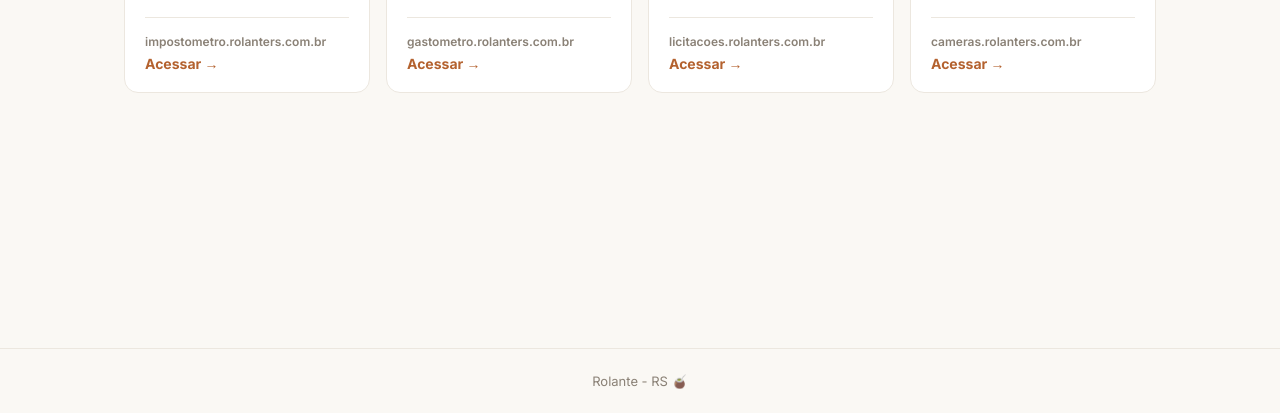
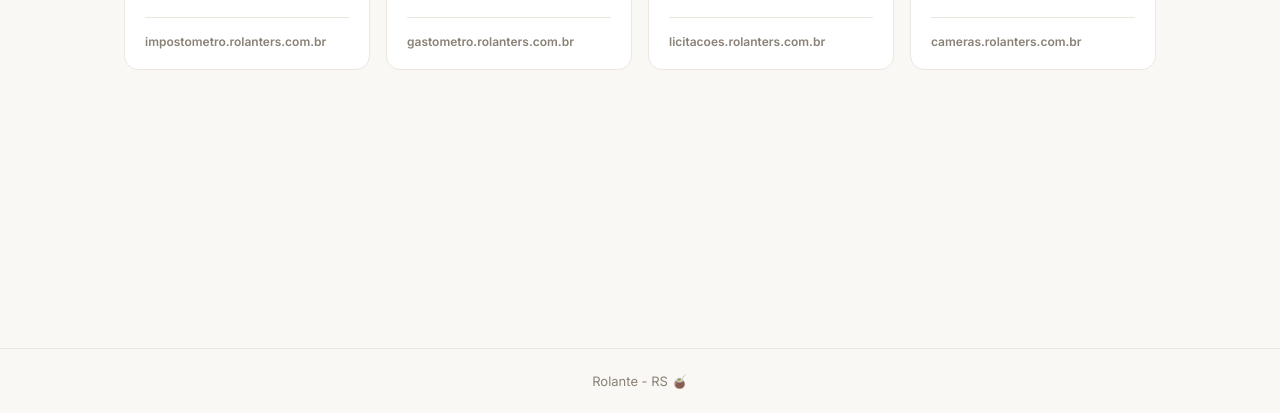
Before and after one commit to filipesfbr/portal-rolante, a plain HTML site: page index.html in a window 1280 px wide. Shown: the part 387-800 px from the top of the page. Drawn offline with Linux system fonts and the light colour scheme.

Commit message:
feat: remove o "Acessar →" dos cartões
Co-Authored-By: Claude Opus 5.5 <noreply@anthropic.com>

```diff
--- a/index.html
+++ b/index.html
@@ -52,7 +52,6 @@
       </div>
       <div class="rodape-cartao">
         <span class="dominio">impostometro.rolanters.com.br</span>
-        <span class="acessar">Acessar →</span>
       </div>
     </a>
 
@@ -67,7 +66,6 @@
       </div>
       <div class="rodape-cartao">
         <span class="dominio">gastometro.rolanters.com.br</span>
-        <span class="acessar">Acessar →</span>
       </div>
     </a>
 
@@ -82,7 +80,6 @@
       </div>
       <div class="rodape-cartao">
         <span class="dominio">licitacoes.rolanters.com.br</span>
-        <span class="acessar">Acessar →</span>
       </div>
     </a>
 
@@ -97,7 +94,6 @@
       </div>
       <div class="rodape-cartao">
         <span class="dominio">cameras.rolanters.com.br</span>
-        <span class="acessar">Acessar →</span>
       </div>
     </a>
   </div>
--- a/style.css
+++ b/style.css
@@ -143,7 +143,6 @@ main {
   border-top: 1px solid var(--border);
 }
 .dominio { overflow-wrap: anywhere; font-size: 12px; font-weight: 600; color: var(--faint); }
-.acessar { font-size: 14px; font-weight: 700; color: var(--accent); }
 
 footer { border-top: 1px solid var(--border); }
 .footer-in {
```
